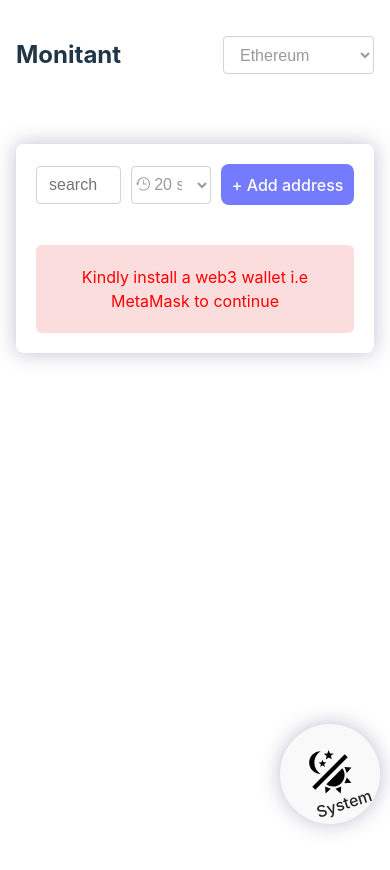
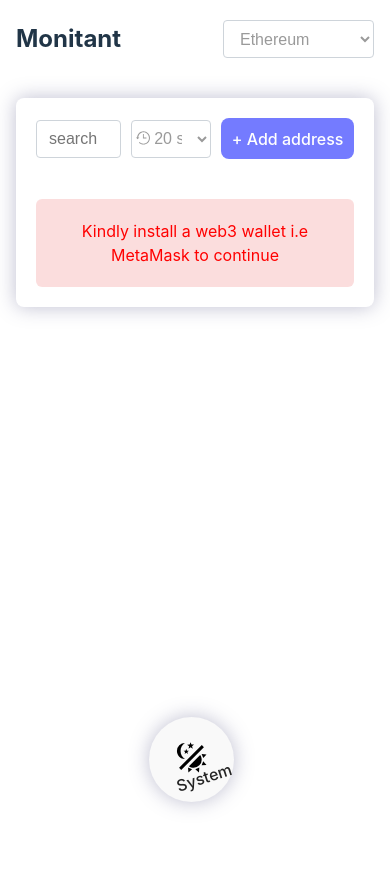
Before and after one commit to Aramics/monitant, a React (Vite) app: page / in a window 390 px wide. Shown: the top 870 px of the page. After the commit the page ends 844 px from the top, so only its background shows below. Built offline with nearby package versions, Linux system fonts and the light colour scheme.

Commit message:
style: prevent theme switch overlaying on content

```diff
--- a/src/App.css
+++ b/src/App.css
@@ -64,7 +64,7 @@ button:focus-visible {
     max-width: 1280px;
     min-height: 100vh;
     margin: 0 auto;
-	padding: 2rem;
+    padding: 0px 2rem;
     text-align: center;
 }
 
@@ -159,7 +159,7 @@ input.search {
 
 @media screen and (max-width: 468px) {
     #root {
-		padding: 1rem;
+        padding: 0 1rem;
     }
 }
 
@@ -188,6 +188,7 @@ input.search {
 }
 
 @media screen and (max-width: 360px) {
+
     .toolbar,
     .toolbar .flex {
         flex-wrap: wrap;
@@ -255,9 +256,10 @@ input.search {
 /** theme switch **/
 .theme-switch-container {
     width: max-content;
-	position: absolute;
-	right: 10px;
-	bottom: 20px;
+    position: fixed;
+    right: 45%;
+    bottom: 42px;
+    z-index: 10;
 }
 
 .theme-switch {
@@ -266,8 +268,8 @@ input.search {
 
 .theme-switch span {
     position: absolute;
-	right: 24px;
-	bottom: 8px;
+    right: 18px;
+    bottom: 12px;
     text-transform: capitalize;
     transform: rotate(-18deg);
     max-width: 40px;
@@ -288,12 +290,25 @@ input.search {
 }
 
 .theme-switch button img {
-	width: 50px;
+    width: 35px;
+}
+
+@media screen and (max-width: 480px) {
+    .theme-switch-container {
+        right: 40%;
+    }
+}
+
+@media screen and (max-height: 780px) {
+    .theme-switch-container {
+        left: 10px;
+        bottom: 0;
+    }
 }
 
 /** monitor **/
 .monitor {
-	margin-top: 50px;
+    margin-top: 30px;
     background: var(--primary-bg);
     padding: 20px;
     border-radius: 8px;
@@ -315,7 +330,7 @@ input.search {
     z-index: 1;
     margin: auto;
     overflow: auto;
-	max-height: 60vh;
+    max-height: 55vh;
 }
 
 table {
@@ -333,6 +348,11 @@ th {
 }
 
 @media screen and (max-width: 480px) {
+
+    .monitor {
+        margin-top: 20px;
+    }
+
     td,
     th {
         padding: 6px 4px;
```
Lines whose indentation alone changed are shown as unchanged.
